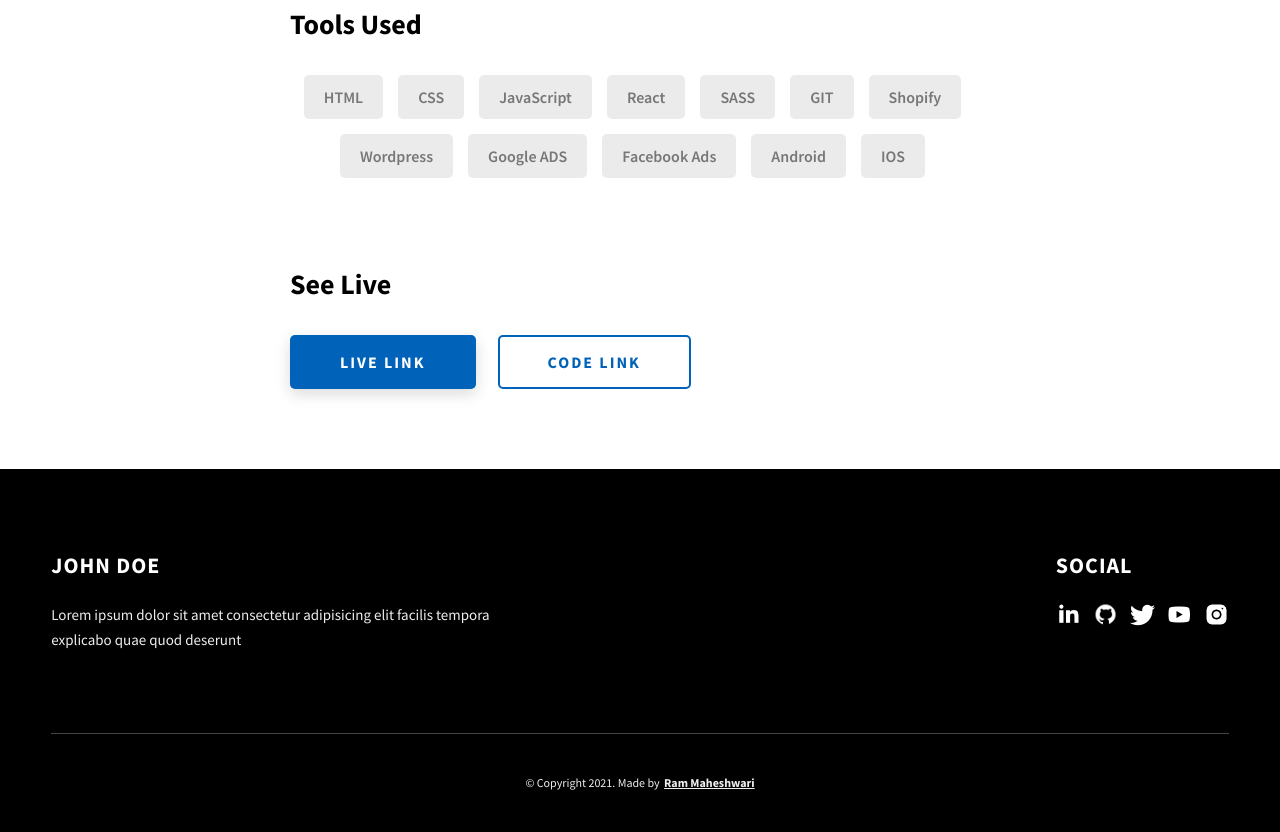
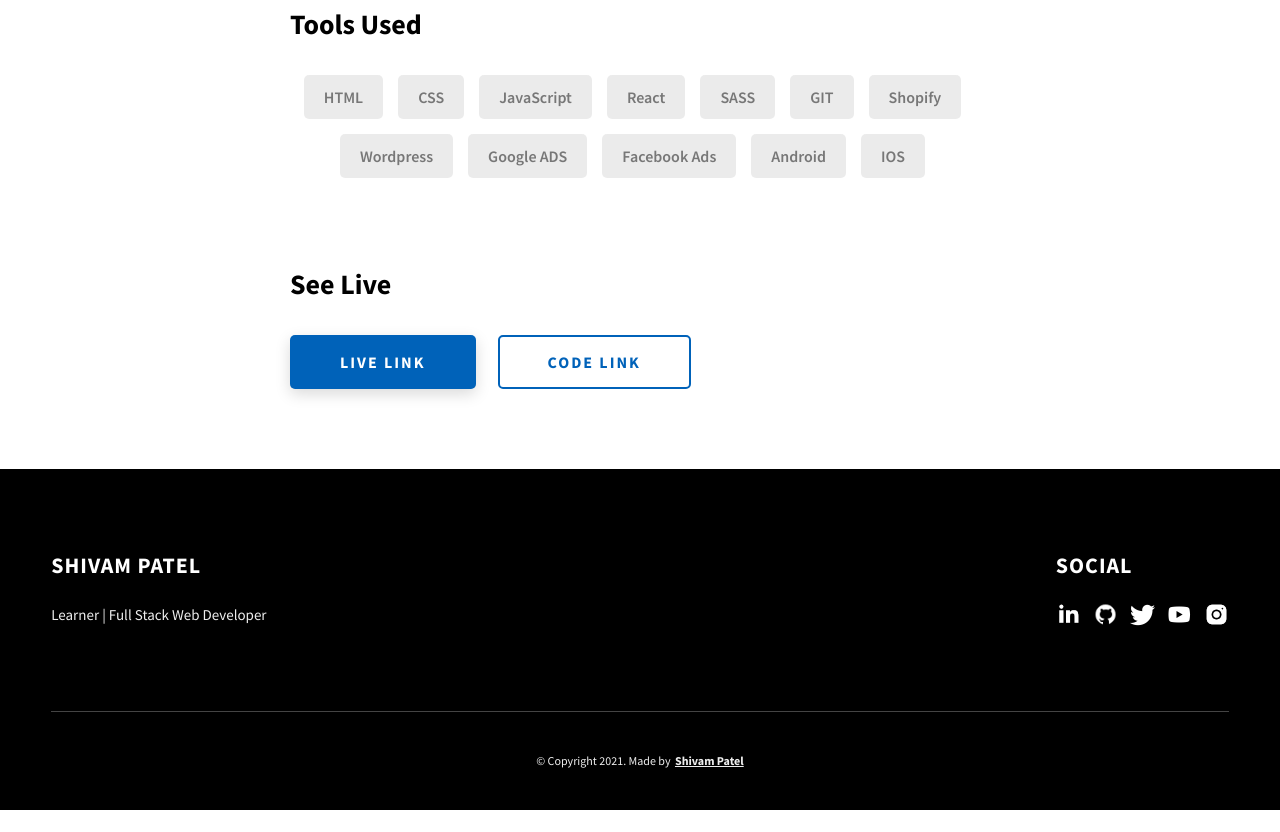
Before and after one commit to ShivamPatel59/portfolio, a website: page project-3.html in a window 1280 px wide. Shown: the part 1840-2672 px from the top of the page. After the commit the page ends 2650 px from the top, so only its background shows below. Drawn offline with Linux system fonts and the light colour scheme.

Commit message:
Design Fixes

```diff
--- a/project-3.html
+++ b/project-3.html
@@ -23,11 +23,11 @@
           <div class="header__logo-img-cont">
             <img
               src="./assets/png/john-doe.png"
-              alt="Ram Maheshwari Logo Image"
+              alt=""
               class="header__logo-img"
             />
           </div>
-          <span class="header__logo-sub">John Doe</span>
+          <span class="header__logo-sub">Shivam Patel</span>
         </div>
         <div class="header__main">
           <ul class="header__links">
@@ -209,18 +209,17 @@
             </div>
           </div>
           <div class="main-footer__row main-footer__row-2">
-            <h4 class="heading heading-sm text-lt">John Doe</h4>
+            <h4 class="heading heading-sm text-lt">Shivam Patel</h4>
             <p class="main-footer__short-desc">
-              Lorem ipsum dolor sit amet consectetur adipisicing elit facilis
-              tempora explicabo quae quod deserunt
+              Learner | Full Stack Web Developer
             </p>
           </div>
         </div>
 
         <div class="main-footer__lower">
           &copy; Copyright 2021. Made by
-          <a rel="noreferrer" target="_blank" href="https://rammaheshwari.com"
-            >Ram Maheshwari</a
+          <a rel="noreferrer" target="_blank" href="#"
+            >Shivam Patel</a
           >
         </div>
       </div>
```
Also changed, not shown: index.html (+1 -4 lines), project-1.html (+3 -3 lines), project-2.html (+1 -1 lines), 1 other file.
